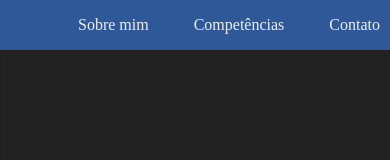
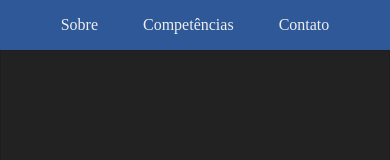
Before and after one commit to gabrielgomeso/portfolio, a Vue app: page / in a window 390 px wide. Shown: the top 160 px of the page. Built offline with nearby package versions, Linux system fonts and the light colour scheme.

Commit message:
Add centering to menu

```diff
--- a/src/components/Navigation.vue
+++ b/src/components/Navigation.vue
@@ -1,6 +1,6 @@
 <template>
   <div class="navigation">
-    <a href="#about">Sobre mim</a>
+    <a href="#about">Sobre</a>
     <a href="#skills">Competências</a>
     <a href="#contact">Contato</a>
 
@@ -28,4 +28,10 @@
       padding: 10px;
     }
   }
+
+  @media (max-width: 800px){
+  .navigation{
+    justify-content: center;
+  }
+}
 </style>
```
